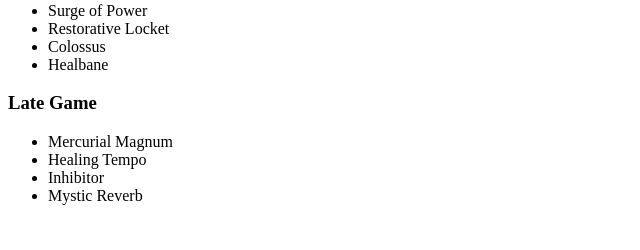
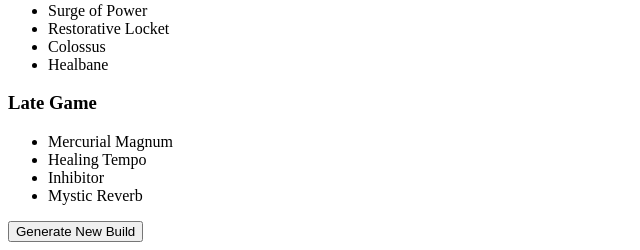
Before and after one commit to JustABlub/dl-ultimate-bravery, a Flask app: page / in a window 1280 px wide. Shown: the part 577-827 px from the top of the page, without its empty margins (0-640 px from the left). Before the commit the page ends 782 px from the top, so only its background shows below. Run offline with Flask 3, Linux system fonts and the light colour scheme.

Commit message:
feat: added button to refresh build

```diff
--- a/templates/index.html
+++ b/templates/index.html
@@ -32,5 +32,6 @@
       <li>{{ item }}</li>
       {% endfor %}
     </ul>
+    <button onclick="location.reload()">Generate New Build</button>
   </body>
 </html>
```
Also changed, not shown: 1 other file.
